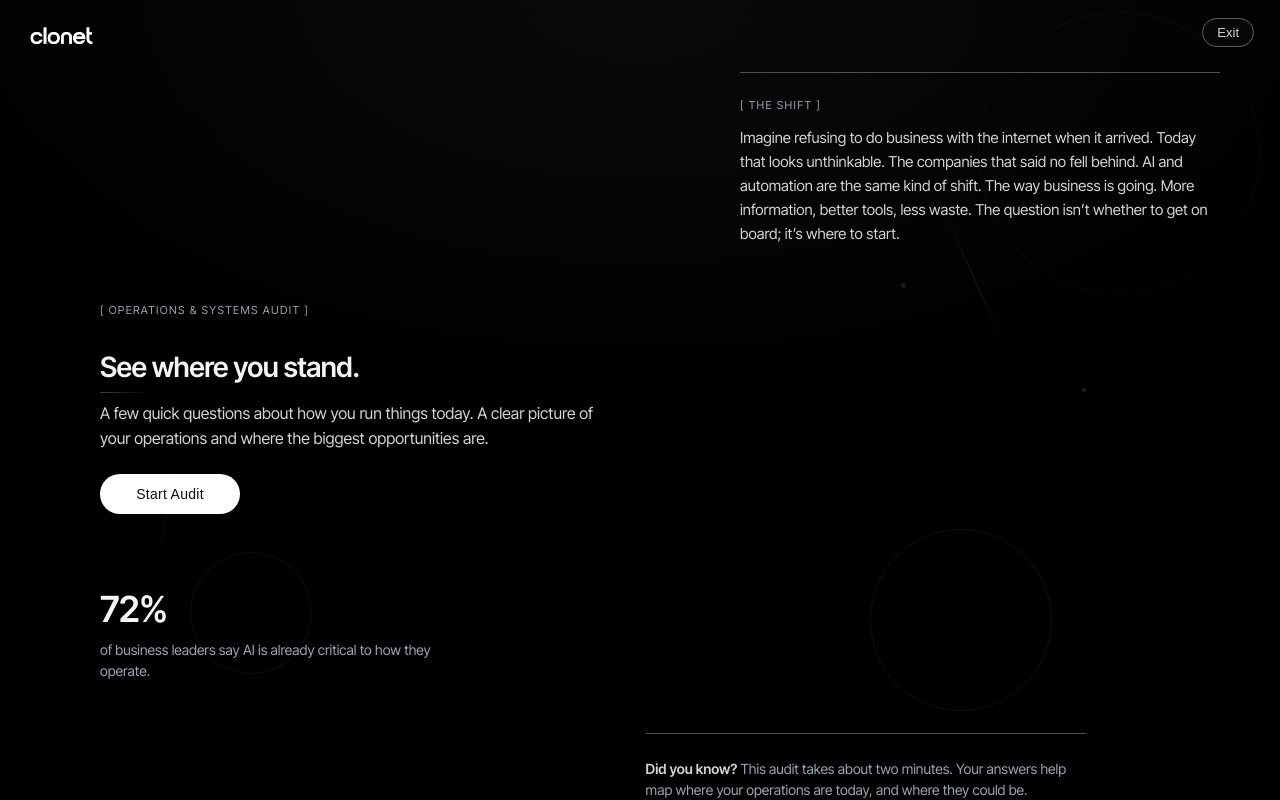
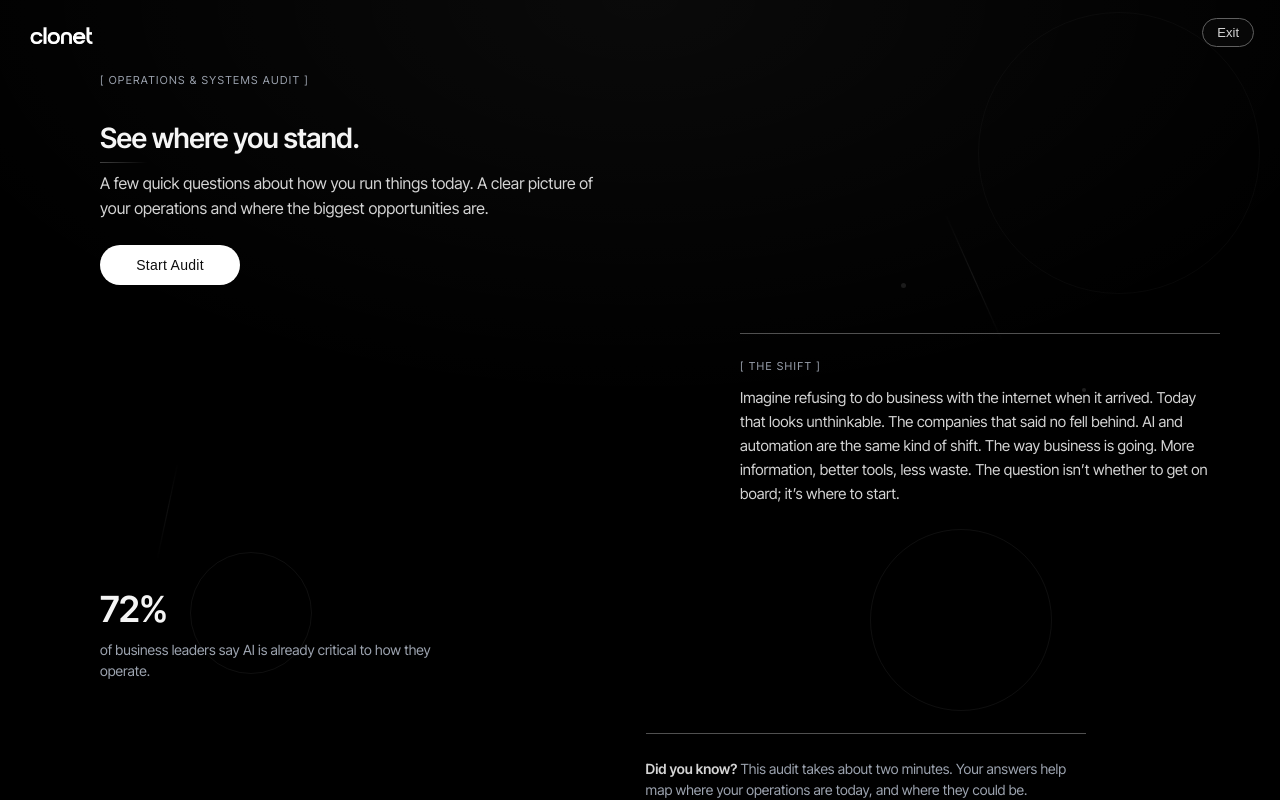
Before and after one commit to welcmhome/clonet-audit, a Next.js app: page / in a window 1280 px wide. Shown: the top 800 px of the page. Built offline with nearby package versions, Linux system fonts and the light colour scheme; a web font is replaced by a local one.

Commit message:
Revert intro order: See where you stand first, The shift second

```diff
--- a/components/OperationsAudit.tsx
+++ b/components/OperationsAudit.tsx
@@ -394,12 +394,6 @@ export const OperationsAudit: React.FC = () => {
               <div className="intro-graphic intro-graphic-line-2" aria-hidden />
               <div className="intro-graphic intro-graphic-dot-2" aria-hidden />
               <div className="intro-graphic intro-graphic-dot-3" aria-hidden />
-              <div className="intro-block intro-analogy-block">
-                <p className="intro-analogy-label">[ THE SHIFT ]</p>
-                <p className="intro-analogy-text">
-                  Imagine refusing to do business with the internet when it arrived. Today that looks unthinkable. The companies that said no fell behind. AI and automation are the same kind of shift. The way business is going. More information, better tools, less waste. The question isn’t whether to get on board; it’s where to start.
-                </p>
-              </div>
               <div className="intro-block intro-head-block">
                 <p className="intro-label">[ OPERATIONS &amp; SYSTEMS AUDIT ]</p>
                 <h2 className="intro-headline">See where you stand.</h2>
@@ -419,6 +413,12 @@ export const OperationsAudit: React.FC = () => {
                     Start Audit
                   </button>
                 </div>
+              </div>
+              <div className="intro-block intro-analogy-block">
+                <p className="intro-analogy-label">[ THE SHIFT ]</p>
+                <p className="intro-analogy-text">
+                  Imagine refusing to do business with the internet when it arrived. Today that looks unthinkable. The companies that said no fell behind. AI and automation are the same kind of shift. The way business is going. More information, better tools, less waste. The question isn’t whether to get on board; it’s where to start.
+                </p>
               </div>
               <div className="intro-block intro-stat-block">
                 <p className="intro-stat">
```
